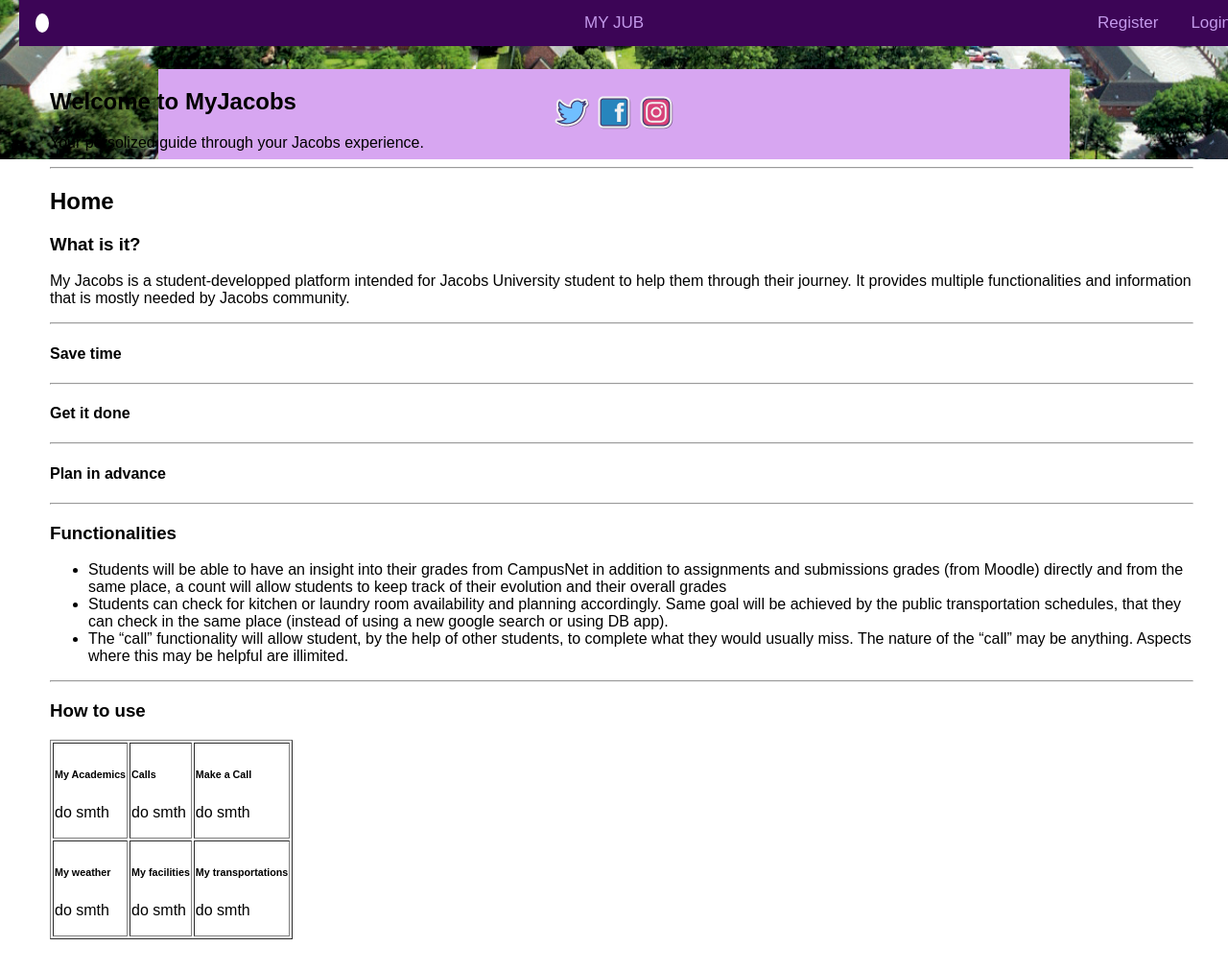
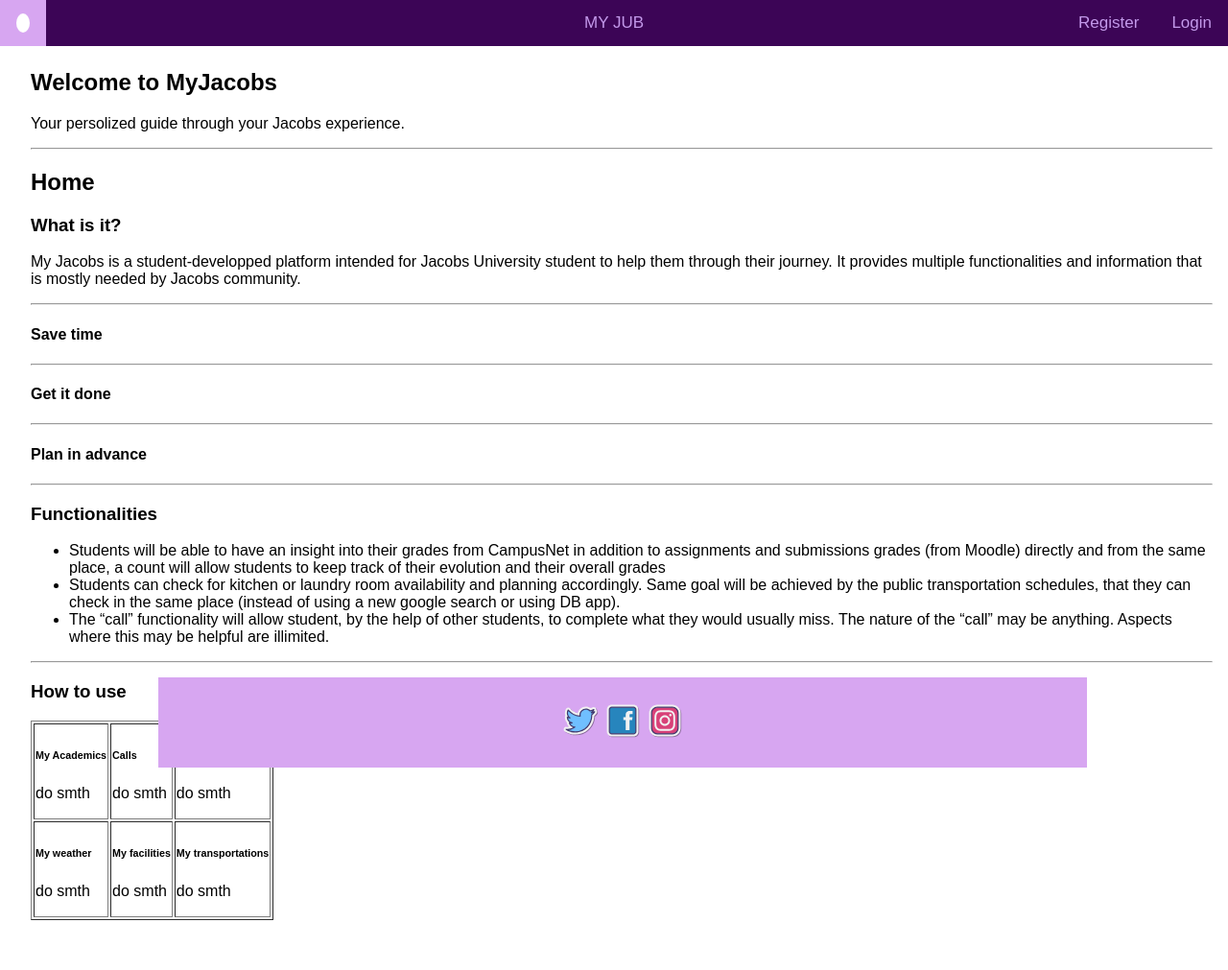
Before and after one commit to Mahdi-Ouchrahou/Mahdi-Ouchrahou.github.io, a PHP site: page / in a window 1280 px wide. Shown: the whole page at 96% size. Before the commit the page ends 979 px from the top, so only its background shows below. Run offline with PHP 8.4, Linux system fonts and the light colour scheme; some libraries are stand-ins or nearby versions.

Commit message:
second test

```diff
--- a/index.html
+++ b/index.html
@@ -13,7 +13,7 @@
 
 <body>
 
-    <div class="bg-img">
+
     <!-- Header Section -->
     <header>
         <div class="container-nav">
@@ -34,7 +34,6 @@
             </div>
 
         </div>
-    </div>
     </header>
 
     <!-- Menu Navigation Bar -->
@@ -52,7 +51,7 @@
     <br>
     <br>
 
-    <div class="container-body">
+
         <main class="body_sec" style="padding-left:16px">
             <section class="Content">
                 <h1>Welcome to MyJacobs</h2>
@@ -121,7 +120,7 @@
                     </div>
             </section>
         </main>
-    </div>
+
     <br>
     <br>
 
--- a/style.css
+++ b/style.css
@@ -1,35 +1,9 @@
-* {box-sizing: border-box;}
-html{
+html {
   margin: 0;
   padding: 0;
 }
 
-.bg-img {
-  /* The image used */
-  background-image: url("assets/img/bckground.jpg");
 
-  min-height: 700;
-
-  /* Center and scale the image nicely */
-  background-position: center;
-  background-repeat: no-repeat;
-  background-size: cover;
-
-  /* Needed to position the navbar */
-  position: relative;
-}
-
-.container-nav{
-  position: absolute;
-  margin: 20px;
-  width: auto;
-}
-
-.container-body{
-  position: absolute;
-  margin: 20px;
-  width: auto;
-}
 
 
 
@@ -51,10 +25,10 @@ body {
 #topnav {
 
   overflow: hidden;
-  background-color:rgb(60, 5, 86);
+  background-color: rgb(60, 5, 86);
 }
 
-#logo-image{
+#logo-image {
   width: 14px;
   height: 20px;
   border-radius: 50%;
@@ -75,13 +49,13 @@ body {
 
 
 #topnav a:hover {
-  background-color:rgb(215, 166, 241);
+  background-color: rgb(215, 166, 241);
   color: unset;
 }
 
 #topnav-centered a:hover {
-	background-color: unset;
-  color:#c399ea;
+  background-color: unset;
+  color: #c399ea;
 }
 
 #topnav a.active {
@@ -90,7 +64,7 @@ body {
 }
 
 #topnav-centered a {
-  display:block;
+  display: block;
   position: fixed;
   top: 0%;
   left: 45%;
@@ -109,7 +83,9 @@ body {
 
 /* Responsive navigation menu (for mobile devices) */
 @media screen and (max-width: 800px) {
-  #topnav a, #topnav-right {
+
+  #topnav a,
+  #topnav-right {
     float: none;
     display: block;
   }
@@ -130,24 +106,31 @@ body {
 }
 
 
-.sticky + .body_sec {
+.sticky+.body_sec {
   padding-top: 60px;
 }
 
 
-.footerWrap {
-  width:100%;
-  position:absolute;
+.container {
+  width: 100%;
+  position: absolute;
   bottom: 0px;
 }
+
 .footer {
-  width:950px;
-  margin:auto;
+  width: 950px;
+  margin: auto;
 }
+
 .footerContent {
-  float:none;
-  width:100%;
-  background-color:rgb(215, 166, 241);
+  float: none;
+  width: 100%;
+  background-color: rgb(215, 166, 241);
   padding: 9px;
 }
-.footer p {position:auto; width:100%; text-align:center; }
+
+.footer p {
+  position: auto;
+  width: 100%;
+  text-align: center;
+}
```
